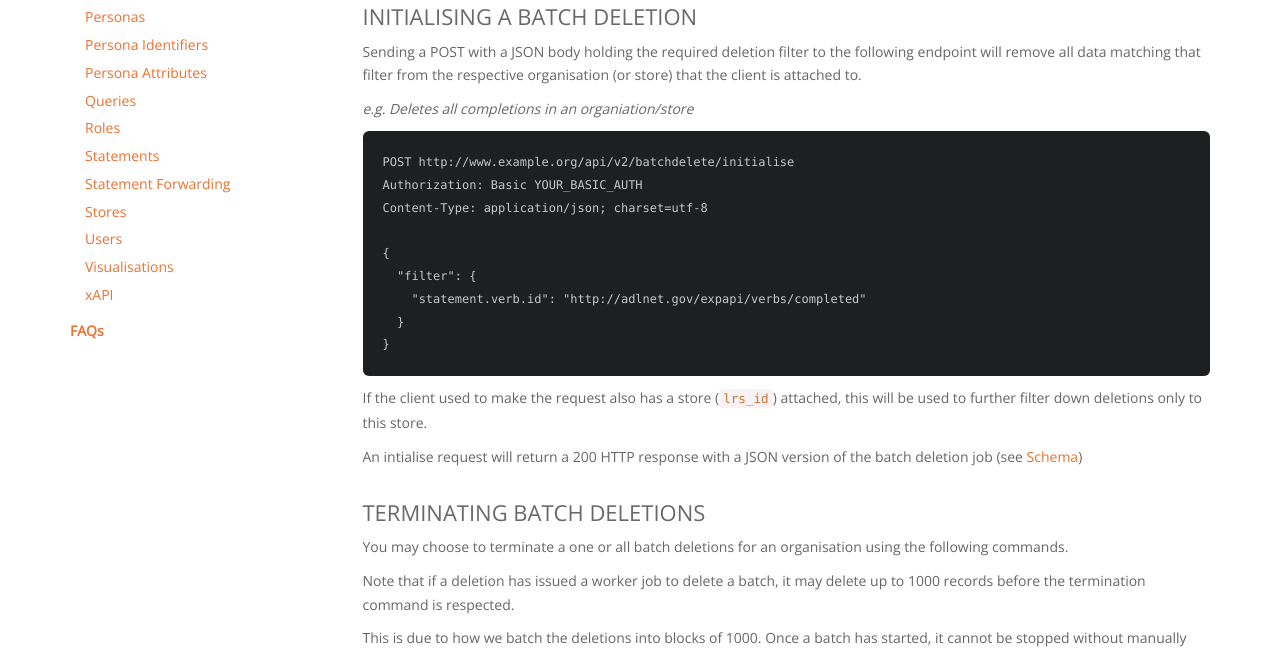
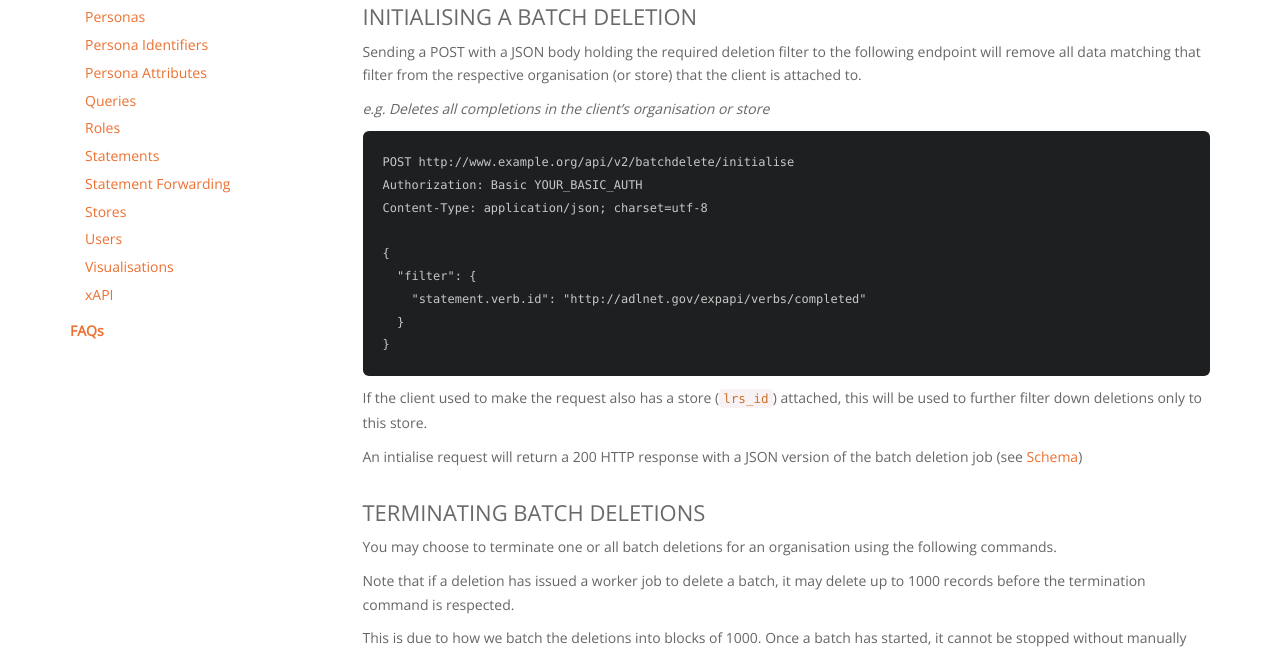
Before and after one commit to LearningLocker/docs, a Jekyll site: the page built from src/http-statement-deletion.md, in a window 1280 px wide and 900 px high, scrolled down 738 px. Shown: the part 161-810 px from the top of the window. Built offline with Jekyll 4.4.1, drawn with Linux system fonts in a browser that asks for light colours; nearby versions of some CDN libraries; our own code applies the rules of GitHub Pages for plain Markdown files.

Commit message:
Deletion API docs

````diff
--- a/src/http-statement-deletion.md
+++ b/src/http-statement-deletion.md
@@ -36,7 +36,7 @@
 
 Sending a POST with a JSON body holding the required deletion filter to the following endpoint will remove all data matching that filter from the respective organisation (or store) that the client is attached to.
 
-_e.g. Deletes all completions in an organiation/store_
+_e.g. Deletes all completions in the client's organisation or store_
 
 ```
 POST http://www.example.org/api/v2/batchdelete/initialise
@@ -56,7 +56,7 @@
 
 ### Terminating batch deletions
 
-You may choose to terminate a one or all batch deletions for an organisation using the following commands.
+You may choose to terminate one or all batch deletions for an organisation using the following commands.
 
 Note that if a deletion has issued a worker job to delete a batch, it may delete up to 1000 records before the termination command is respected.
 
````
